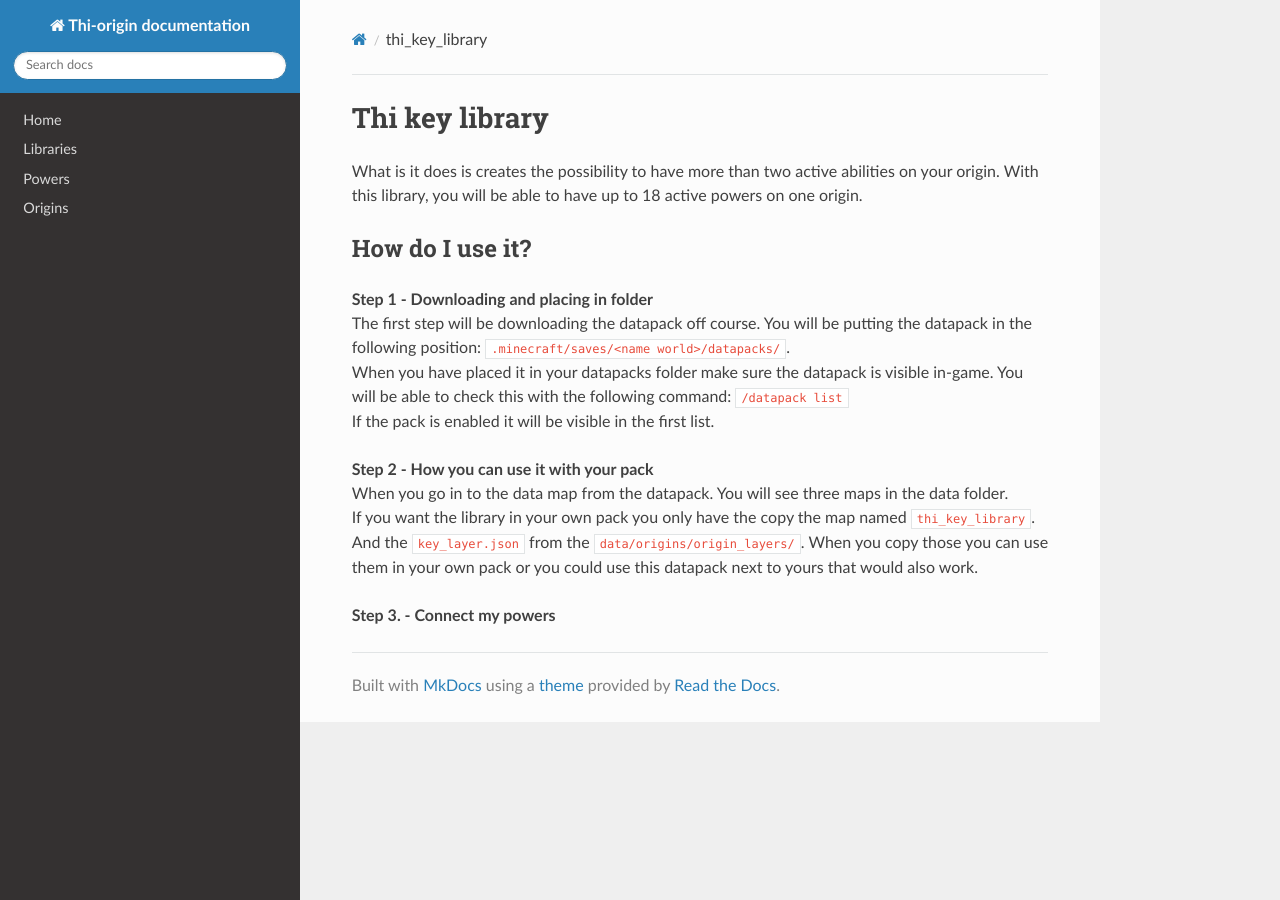
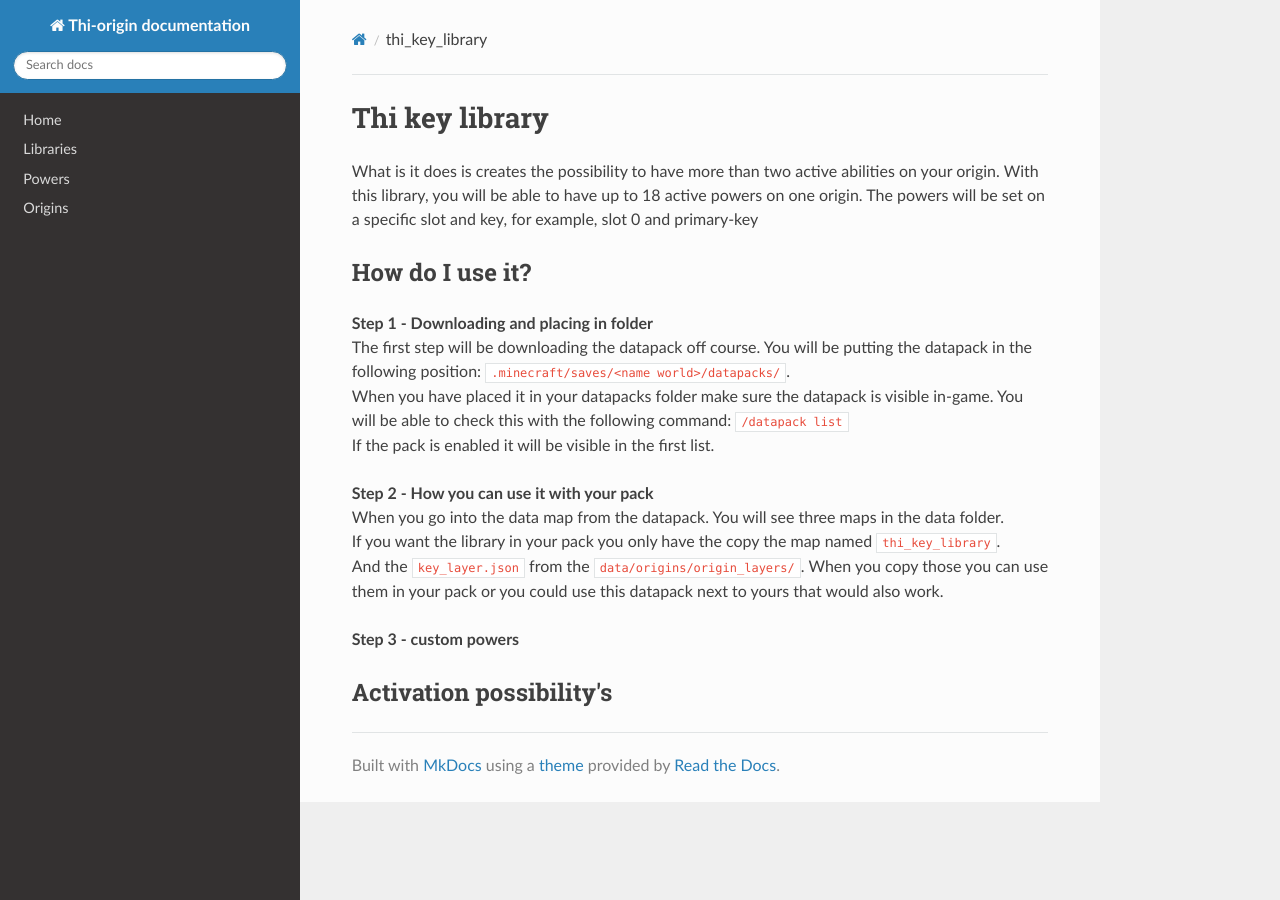
Before and after one commit to MisionThi/thi-origins-stuff, an MkDocs documentation site: the page built from docs/thi_key_library.md, in a window 1280 px wide. Built offline with MkDocs 1.6.1, drawn with Linux system fonts in a browser that asks for light colours; nearby versions of some CDN libraries.

Commit message:
Update thi_key_library.md

```diff
--- a/docs/thi_key_library.md
+++ b/docs/thi_key_library.md
@@ -7,6 +7,7 @@ date: 2021-04-04
 
 What is it does is creates the possibility to have more than two active abilities on your origin.
 With this library, you will be able to have up to 18 active powers on one origin.
+The powers will be set on a specific slot and key, for example, slot 0 and primary-key
 
 ## How do I use it?
 
@@ -18,9 +19,13 @@ You will be able to check this with the following command: `/datapack list` <br
 If the pack is enabled it will be visible in the first list. <br />
 
 **Step 2 - How you can use it with your pack** <br />
-When you go in to the data map from the datapack. You will see three maps in the data folder. <br />
-If you want the library in your own pack you only have the copy the map named `thi_key_library`. <br />
+When you go into the data map from the datapack. You will see three maps in the data folder. <br />
+If you want the library in your pack you only have the copy the map named `thi_key_library`. <br />
 And the `key_layer.json` from the `data/origins/origin_layers/`. When you copy those you can use
-them in your own pack or you could use this datapack next to yours that would also work. <br />
+them in your pack or you could use this datapack next to yours that would also work. <br />
 
-**Step 3. - Connect my powers** <br />
+**Step 3 - custom powers** <br />
+
+
+
+## Activation possibility's
```
